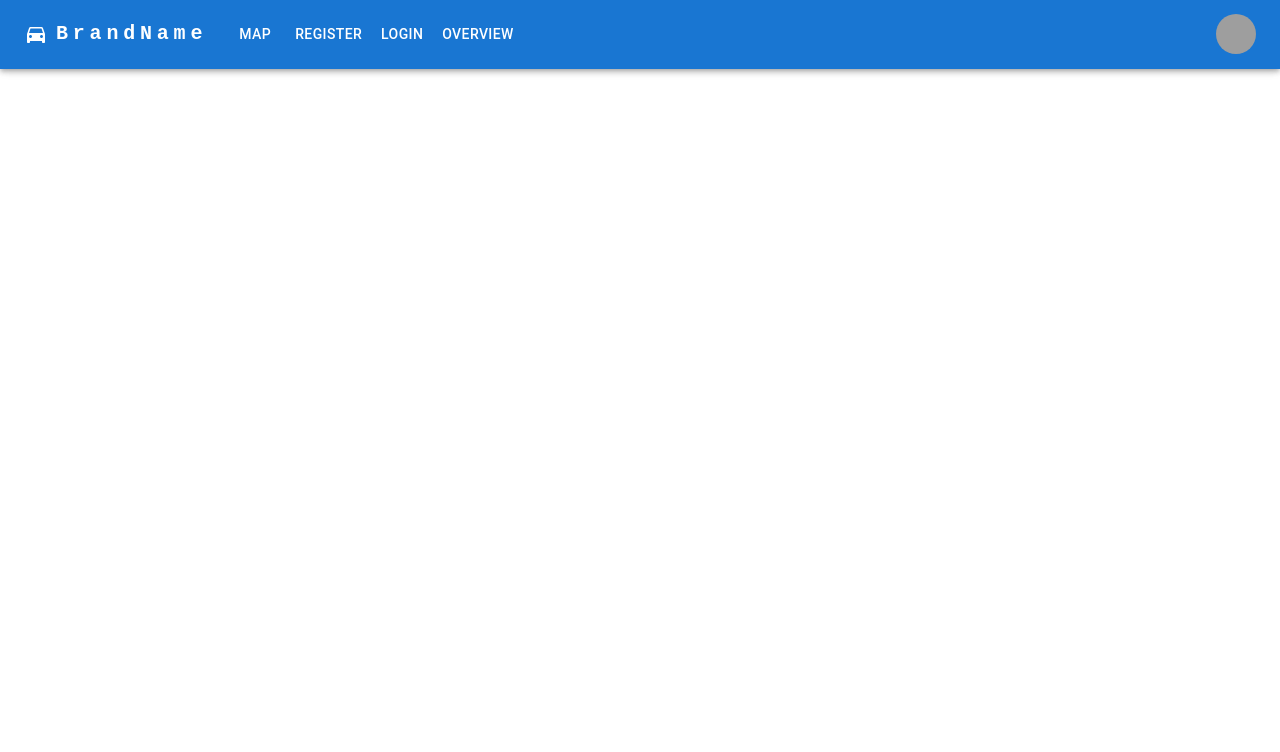
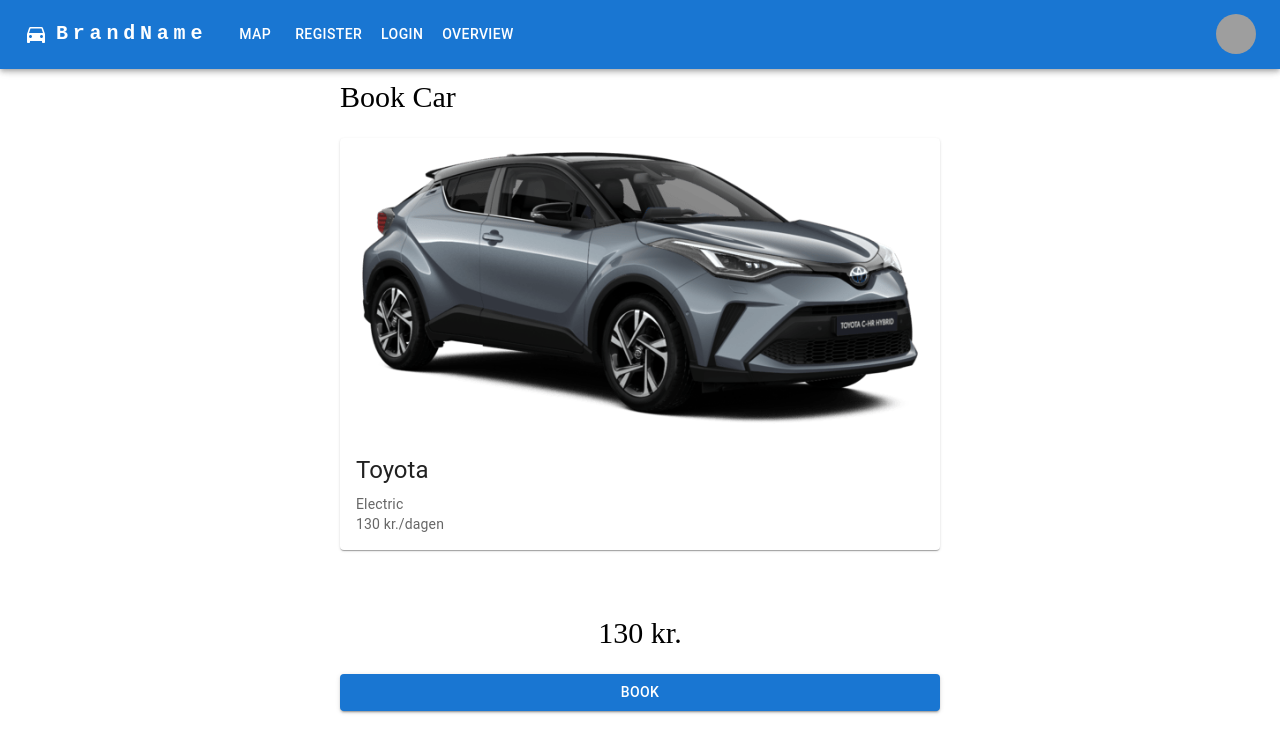
Before and after one commit to mrphil2105/UXWebExam, a React (Create React App) app in the folder UXWebExam/ClientApp/: page / in a window 1280 px wide. Shown: the top 752 px of the page. Built offline with nearby package versions, Linux system fonts and the light colour scheme; grey boxes are pictures that could not be loaded.

Commit message:
made image work

```diff
--- a/UXWebExam/ClientApp/src/components/Calender.tsx
+++ b/UXWebExam/ClientApp/src/components/Calender.tsx
@@ -4,20 +4,18 @@
 import React from 'react'
 import AdapterDateFns from '@mui/lab/AdapterDateFns'
 
-const Calender = () => {
+const Calender = ({name}:any) => {
   const [selectedDateTime, setSelectedDateTime] = useState<Date | null>(null)
   return (
     <LocalizationProvider dateAdapter={AdapterDateFns}>
-    <Stack spacing={4} sx={{ width: '250px' }}>
       <DateTimePicker
-        label='Start Time'
+        label={name}
         value={selectedDateTime}
         onChange={newValue => {
           setSelectedDateTime(newValue)
         }}
         renderInput={params => <TextField {...params} />}
       />
-    </Stack>
     </LocalizationProvider>
   );
 }
--- a/UXWebExam/ClientApp/src/components/CarCard.tsx
+++ b/UXWebExam/ClientApp/src/components/CarCard.tsx
@@ -9,12 +9,12 @@
 
 export default function CarCard({car}:any) {
   return (
-    <Card sx={{ maxWidth: 345 }}>
+    <Card sx={{}}>
       <CardActionArea>
         <CardMedia
           component="img"
-          height="200"
-          image={car.imageURL}
+          height="300"
+          image={require('../images/toyota.png')}
           alt={car.imageURL}
         />
         <CardContent>
@@ -24,7 +24,7 @@
           <Typography variant="body2" color="text.secondary">
             {car.type}
             <br></br>
-            {car.price}kr./dagen
+            {car.price} kr./dagen
           </Typography>
         </CardContent>
       </CardActionArea>
--- a/UXWebExam/ClientApp/src/components/layout/Layout.tsx
+++ b/UXWebExam/ClientApp/src/components/layout/Layout.tsx
@@ -1,11 +1,18 @@
 import React from "react";
 import AppBarResponsive from "./AppBarResponsive";
 import { Container } from "@mui/material";
+import CarBook from "../../pages/CarBook";
+import { Car, Type } from "../Car";
+
 
 function Layout(props: any) {
+    const toyta = new Car("Toyota",130,Type.Electric,'C:/Users/Albert/Documents/GitHub/UXWebExam/UXWebExamClientApp/src/components/toyota.png');
     return (
+
         <div>
             <AppBarResponsive />
+            <CarBook car={toyta} />
+
         </div>
     );
 }
--- a/UXWebExam/ClientApp/src/pages/CarBook.tsx
+++ b/UXWebExam/ClientApp/src/pages/CarBook.tsx
@@ -0,0 +1,27 @@
+import { Button, Stack } from "@mui/material";
+import React from "react";
+import Calender from "../components/Calender";
+import CarCard from "../components/CarCard";
+
+function CarBook({car}:any) {
+    return (
+
+        <div style={{display: 'flex',  justifyContent:'center'}}>
+            <Stack spacing={3} sx={{ width: '600px' }}>
+            <p style={{fontSize: 30}}>Book Car</p>
+            <CarCard car={car} />
+            <br/>
+            <div style={{display: 'flex',  justifyContent:'center'}}>
+            <Calender name="Start Time"/>
+            <Calender name="End Time"/>
+            </div>
+            <p style={{display: 'flex',  justifyContent:'center',fontSize: 30}}>130 kr.</p>
+            <Button variant="contained">Book</Button>
+
+            </Stack>
+
+        </div>
+    );
+}
+
+export default CarBook;
```
Also changed, not shown: UXWebExam/ClientApp/src/images/toyota.png (renamed from UXWebExam/ClientApp/src/images/day-exterior-04_2th.png).
